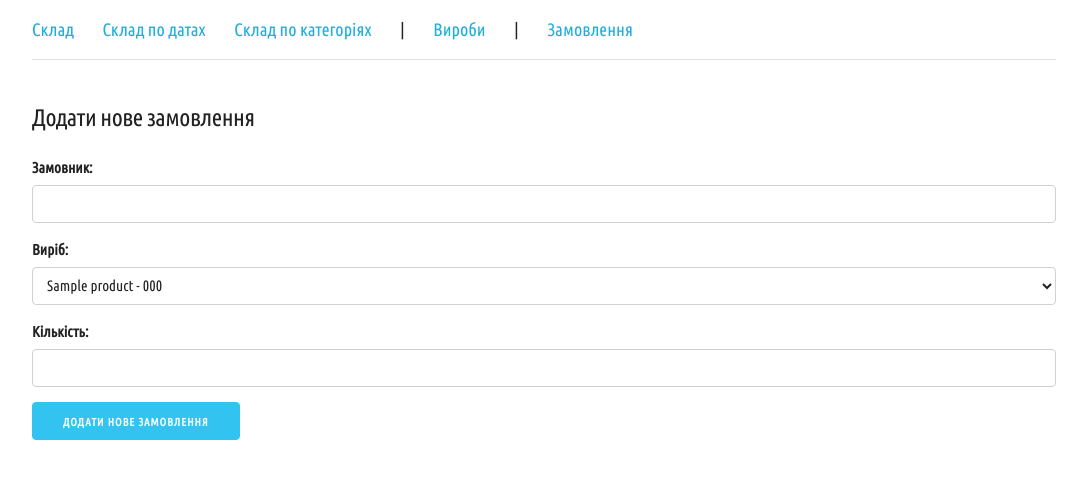
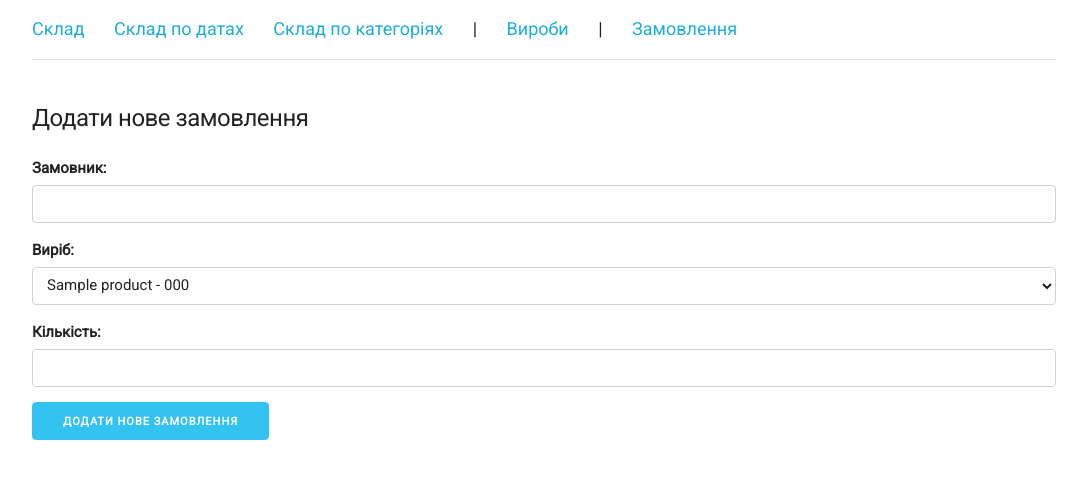
Before and after one commit to samitnuk/warehousedb, a Django app: page /create_new_order/ in a window 1280 px wide. Shown: the top 479 px of the page, without its empty margins (96-1183 px from the left). Run offline with Django 3.2, Linux system fonts and the light colour scheme; a user stored in the database is signed in; tables that the repository leaves empty hold one stand-in row (values such as "Sample post"); parts of the project's set-up code (start-up, migrations or seed data) failed here and were passed over.

Commit message:
change default font to Roboto

```diff
--- a/items/static/css/main.css
+++ b/items/static/css/main.css
@@ -1,6 +1,9 @@
+@import 'https://fonts.googleapis.com/css?family=Roboto';
+
+
 /* global styles */
 body {
-    font-family: 'Ubuntu Condensed', sans-serif;
+    font-family: 'Roboto', 'Ubuntu Condensed', sans-serif;
 }
 
 a {
@@ -23,6 +26,7 @@ form {
     padding: 0;
 }
 
+
 /* navigation styles */
 ul.nav-menu {
     padding: 15px 0 15px 0;
@@ -42,6 +46,7 @@ ul.nav-menu a {
 li.nav-active a {
     color: #444;
 }
+
 
 /* header styles */
 #header {
```
